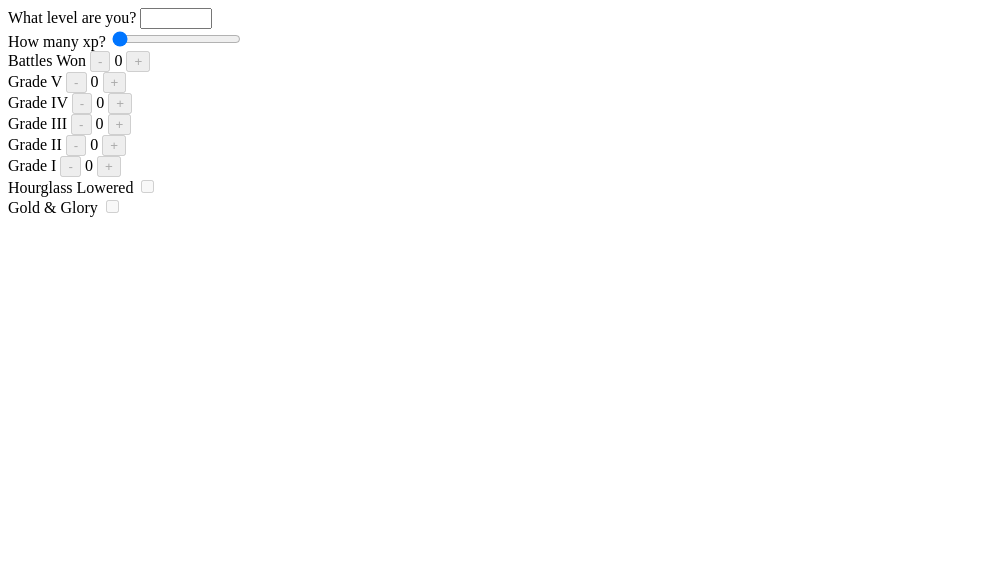
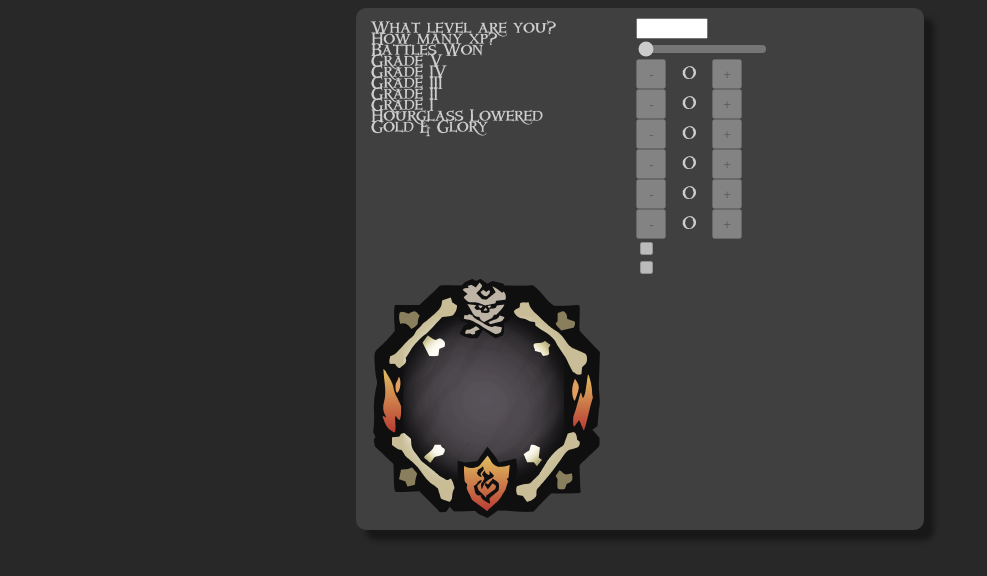
Before and after one commit to balhun/PvP-Reputation-Calculator-Website, a plain HTML site: page index.html in a window 1280 px wide. Shown: the whole page, without its empty margins (0-987 px from the left). Drawn offline with Linux system fonts and the light colour scheme.

Commit message:
more css

```diff
--- a/index.html
+++ b/index.html
@@ -6,25 +6,78 @@
     <title>Document</title>
     <script src="script.js"></script>
     <style>
+        @font-face { font-family: Windlass; src: url('Windlass.ttf'); }
 
+        #container {
+            width: fit-content;
+            margin: auto;
+            padding: 10px;
+            border-radius: 10px;
+            box-shadow: 10px 10px 5px #181818;
+            background-color: #404040;
+        }
+
+        body {
+            background-color: #282828;
+            color: rgb(206, 206, 206);
+            font-family: Windlass;
+        }
+
+        div {
+            padding: 0px;
+        }
+
+        #BattlesWon, #GradeV, #GradeIV, #GradeIII, #GradeII, #GradeI {
+            padding-left: 10px;
+            padding-right: 10px;
+            margin: 0px;
+        }
+        #BattlesWonMinus, #GradeVMinus, #GradeIVMinus, #GradeIIIMinus, #GradeIIMinus, #GradeIMinus, #BattlesWonPlus, #GradeVPlus, #GradeIVPlus, #GradeIIIPlus, #GradeIIPlus, #GradeIPlus {
+            width: 30px; height: 30px;
+        }
+
+        #text {
+            padding: 5px;
+            display: block;
+            float: left;
+            width: 250px;
+            margin-right: 10px;
+        }
+        #buttons {
+            display: inline-block;
+        }
     </style>
 </head>
 <body>
-    <div>
-        <div>
-            <div><span>What level are you?</span> <input type="number" id="tfLevel" min="1" max="9999"></div>
-            <div><span></span>How many xp?</span> <input type="range" id="srXpSlider" min="0" max="360" value="0">
-            <div><span>Battles Won</span> <input type="button" value="-" id="BattlesWonMinus" disabled onclick="BattlesWonMinus();"> <span id="BattlesWon">0</span> <input type="button" value="+" id="BattlesWonPlus" disabled onclick="BattlesWonPlus();"></div>
-            <div><span>Grade V</span> <input type="button" value="-" id="GradeVMinus" disabled onclick="GradeVMinus();"> <span id="GradeV">0</span> <input type="button" value="+" id="GradeVPlus" disabled onclick="GradeVPlus();"></div>
-            <div><span>Grade IV</span> <input type="button" value="-" id="GradeIVMinus" disabled onclick="GradeIVMinus();"> <span id="GradeIV">0</span> <input type="button" value="+" id="GradeIVPlus" disabled onclick="GradeIVPlus();"></div>
-            <div><span>Grade III</span> <input type="button" value="-" id="GradeIIIMinus" disabled onclick="GradeIIIMinus();"> <span id="GradeIII">0</span> <input type="button" value="+" id="GradeIIIPlus" disabled onclick="GradeIIIPlus();"></div>
-            <div><span>Grade II</span> <input type="button" value="-" id="GradeIIMinus" disabled onclick="GradeIIMinus();"> <span id="GradeII">0</span> <input type="button" value="+" id="GradeIIPlus" disabled onclick="GradeIIPlus();"></div>
-            <div><span>Grade I</span> <input type="button" value="-" id="GradeIMinus" disabled onclick="GradeIMinus();"> <span id="GradeI">0</span> <input type="button" value="+" id="GradeIPlus" disabled onclick="GradeIPlus();"></div>
-            <div><span>Hourglass Lowered</span> <input type="checkbox" id="cbHourglassLowered" disabled onclick="HourglassLowered();"></div>
-            <div><span>Gold & Glory</span> <input type="checkbox" id="cbGoldAndGlory" disabled onclick="GoldAndGlory();"></div>
+    <div id="container">
+        <div id="input">
+            <div id="text">
+                <span id="whatLevel">What level are you?</span><br>
+                <span id="manyXp">How many xp?</span><br>
+                <span id="spBattlesWon">Battles Won</span><br>
+                <span id="spGradeV">Grade V</span><br>
+                <span id="spGradeIV">Grade IV</span><br>
+                <span id="spGradeIII">Grade III</span><br>
+                <span id="spGradeII">Grade II</span><br>
+                <span id="spGradeI">Grade I</span><br>
+                <span id="HourglassLowered">Hourglass Lowered</span><br>
+                <span id="GoldAndGlory">Gold & Glory</span><br>
+            </div>
+            <div id="buttons">
+                <input type="number" id="tfLevel" min="1" max="9999"><br>
+                <input type="range" id="srXpSlider" min="0" max="360" value="0" disabled><br>
+                <input type="button" value="-" id="BattlesWonMinus" disabled onclick="BattlesWonMinus();"> <span id="BattlesWon">0</span> <input type="button" value="+" id="BattlesWonPlus" disabled onclick="BattlesWonPlus();"><br>
+                <input type="button" value="-" id="GradeVMinus" disabled onclick="GradeVMinus();"> <span id="GradeV">0</span> <input type="button" value="+" id="GradeVPlus" disabled onclick="GradeVPlus();"><br>
+                <input type="button" value="-" id="GradeIVMinus" disabled onclick="GradeIVMinus();"> <span id="GradeIV">0</span> <input type="button" value="+" id="GradeIVPlus" disabled onclick="GradeIVPlus();"><br>
+                <input type="button" value="-" id="GradeIIIMinus" disabled onclick="GradeIIIMinus();"> <span id="GradeIII">0</span> <input type="button" value="+" id="GradeIIIPlus" disabled onclick="GradeIIIPlus();"><br>
+                <input type="button" value="-" id="GradeIIMinus" disabled onclick="GradeIIMinus();"> <span id="GradeII">0</span> <input type="button" value="+" id="GradeIIPlus" disabled onclick="GradeIIPlus();"><br>
+                <input type="button" value="-" id="GradeIMinus" disabled onclick="GradeIMinus();"> <span id="GradeI">0</span> <input type="button" value="+" id="GradeIPlus" disabled onclick="GradeIPlus();"><br>
+                <input type="checkbox" id="cbHourglassLowered" disabled onclick="HourglassLowered();"><br>
+                <input type="checkbox" id="cbGoldAndGlory" disabled onclick="GoldAndGlory();"><br>
+            </div>
         </div>
-        <div>
-            <img src="" alt="">
+        <div id="output">
+            <img src="progression-bg-servant.png">
             <canvas></canvas>
         </div>
     </div>
```
Also changed, not shown: Windlass.ttf (added).
